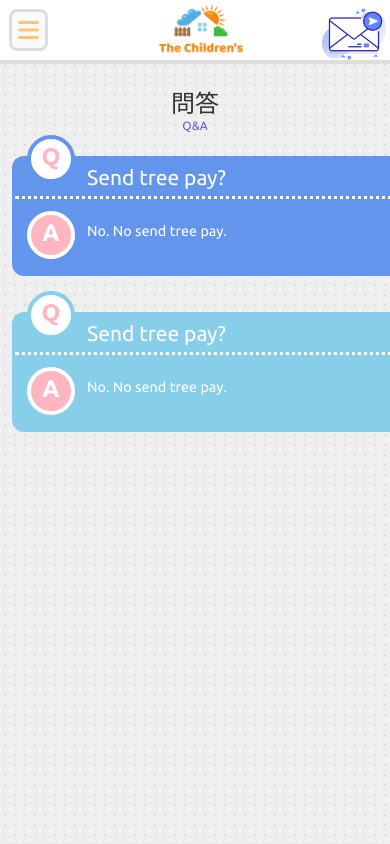
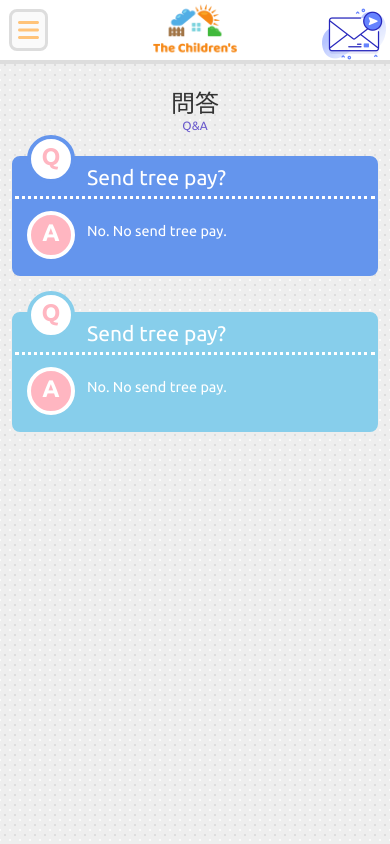
Before and after one commit to thechildrens/thechildrens.github.io, a Next.js app: page /information in a window 390 px wide. Built offline with nearby package versions, Linux system fonts and the light colour scheme.

Commit message:
style fixes

```diff
--- a/pages/information/index.module.css
+++ b/pages/information/index.module.css
@@ -84,7 +84,8 @@
 
 @media screen and (max-width: 900px) {
   .question {
-    border-radius: 1rem 0 0 1rem !important;
     margin-left: 1rem;
+    margin-right: 1rem;
+    width: calc(100% - 2rem)
   }
 }
--- a/styles/main.css
+++ b/styles/main.css
@@ -329,7 +329,7 @@ section {
   .mobile-navbar {
     display: flex;
     justify-content: space-between;
-    width: calc(100vw - 5rem);
+    width: calc(100vw - 4rem);
   }
 
   .mobile-logo {
```
